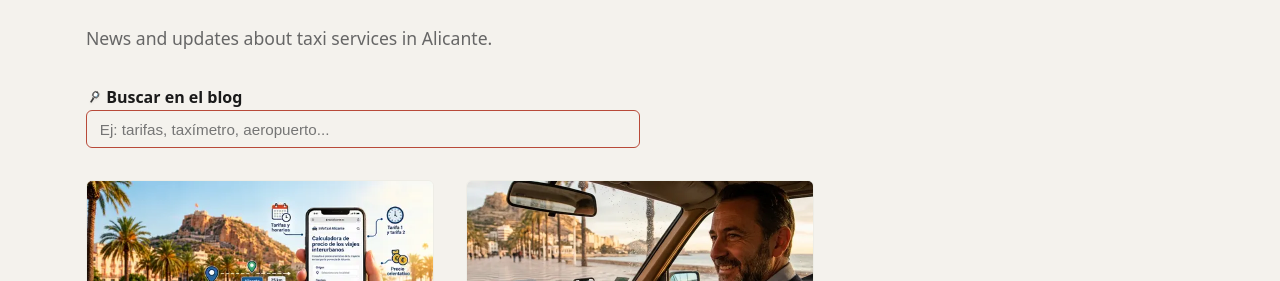
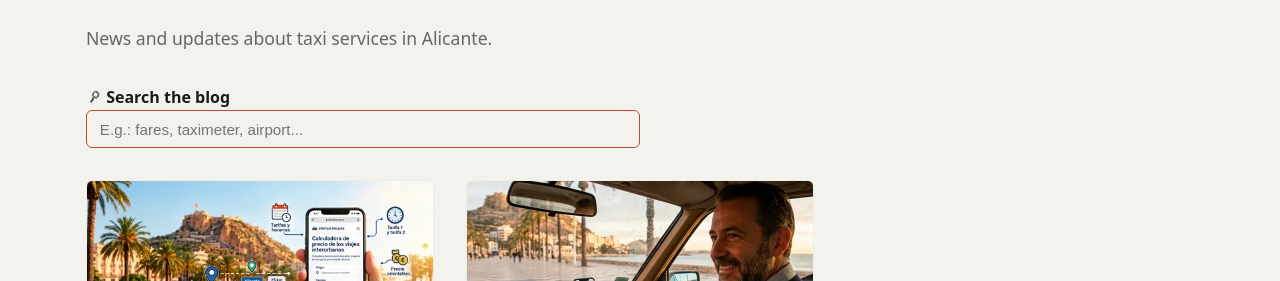
Before and after one commit to infotaxialicante/infotaxialicante.github.io, a Jekyll site: the page built from en/blog/index.html, in a window 1280 px wide. Shown: the part 194-475 px from the top of the page. Built offline with Jekyll 4.4.1, drawn with Linux system fonts in a browser that asks for light colours.

Commit message:
correccion texto buscador en ingles

```diff
--- a/_includes/buscador-blog.html
+++ b/_includes/buscador-blog.html
@@ -1,15 +1,19 @@
 <div>
-  <label for="busqueda-blog"><strong>{% include icon.html name="lupa" %}Buscar en el blog</strong></label>
+  <label for="busqueda-blog">
+    <strong>{% include icon.html name="lupa" %}{% if page.lang == "en" %}Search the blog{% else %}Buscar en el blog{% endif %}</strong>
+  </label>
+
   <div class="buscador-con-sugerencias">
     <input
       type="search"
       id="busqueda-blog"
-      placeholder="Ej: tarifas, taxímetro, aeropuerto..."
+      placeholder="{% if page.lang == 'en' %}E.g.: fares, taximeter, airport...{% else %}Ej: tarifas, taxímetro, aeropuerto...{% endif %}"
       autocomplete="off"
     />
     <div id="resultados-busqueda-blog" class="sugerencias-lista"></div>
   </div>
+
   <div id="mensaje-sin-resultados-blog" class="mensaje-sin-resultados" style="display: none;" role="status">
-    {% include icon.html name="aviso" %} No se encontraron resultados. Prueba con otros términos.
+    {% include icon.html name="aviso" %}{% if page.lang == "en" %}No results found. Try different search terms.{% else %}No se encontraron resultados. Prueba con otros términos.{% endif %}
   </div>
 </div>
--- a/en/calculator/index.html
+++ b/en/calculator/index.html
@@ -13,7 +13,7 @@ permalink: /en/calculator/
 
   <!-- Journey time -->
   <fieldset>
-    <legend>{% include icon.html name="calendario" %}Journey Time</legend>
+    <legend>{% include icon.html name="calendario" %}Journey time</legend>
     <label>
       <input type="radio" name="timeMode" value="now" checked>
       Right now
@@ -30,7 +30,7 @@ permalink: /en/calculator/
 
   <!-- Request method -->
   <fieldset>
-    <legend>{% include icon.html name="telefono" %}Booking Method</legend>
+    <legend>{% include icon.html name="telefono" %}Booking method</legend>
     <label>
       <input type="checkbox" id="isRemoteRequest">
       Booked by phone, WhatsApp, or App (applies a €7.35 pickup surcharge)
--- a/paradas/index.html
+++ b/paradas/index.html
@@ -7,7 +7,7 @@ permalink: /paradas/
 ---
 
 <header>
-  <h1>{% include icon.html name="ubicacion2" %}Paradas de Taxi</h1>
+  <h1>{% include icon.html name="ubicacion2" %}Paradas de taxi</h1>
   <p>Consulta las paradas del Área de Prestación Conjunta (Alicante, El Campello, San Vicente, San Juan y Muchamiel).</p>
 </header>
 
```
